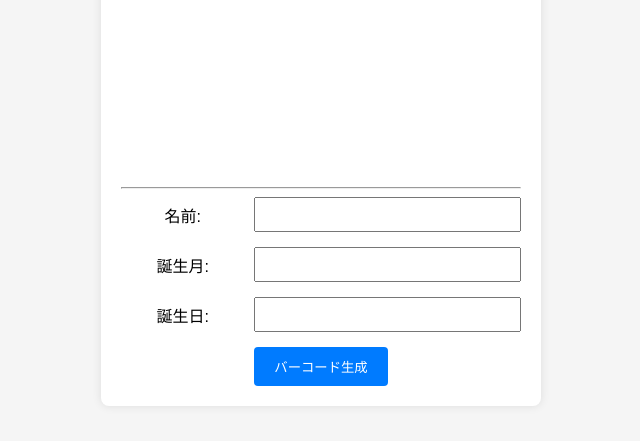
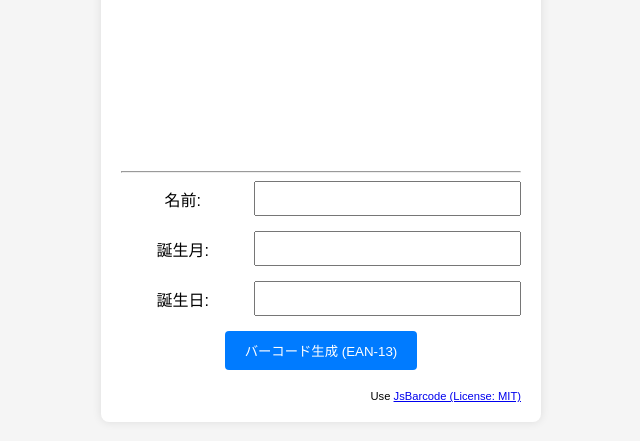
Before and after one commit to u-tanick/your-barcode-maker, a plain HTML site: page index.html in a window 1280 px wide. Shown: the part 257-698 px from the top of the page, without its empty margins (319-959 px from the left). Drawn offline with Linux system fonts and the light colour scheme.

Commit message:
write use Lib JsBarcode

```diff
--- a/index.html
+++ b/index.html
@@ -47,6 +47,12 @@
         #barcode {
             margin-top: 20px;
         }
+        .thanks {
+            width: 100%;
+            text-align: right;
+            font-size: 0.7em;
+            padding-top: 20px;
+        }
     </style>
 </head>
 <body>
@@ -68,9 +74,12 @@
                 <label for="day">誕生日:</label>
                 <input type="number" id="day" name="day" min="1" max="31">
             </div>
-            <input id="generateButton" type="submit" value="バーコード生成">
+            <input id="generateButton" type="submit" value="バーコード生成 (EAN-13)">
         </form>
-</div>
+        <div class="thanks">
+        Use <a href="https://lindell.me/JsBarcode/">JsBarcode (License: MIT)</a>
+        </div>
+    </div>
     <script src="https://cdn.jsdelivr.net/npm/jsbarcode@3.11.6/dist/barcodes/JsBarcode.ean-upc.min.js"></script>
     <script src="script.js"></script>
 </body>
```
